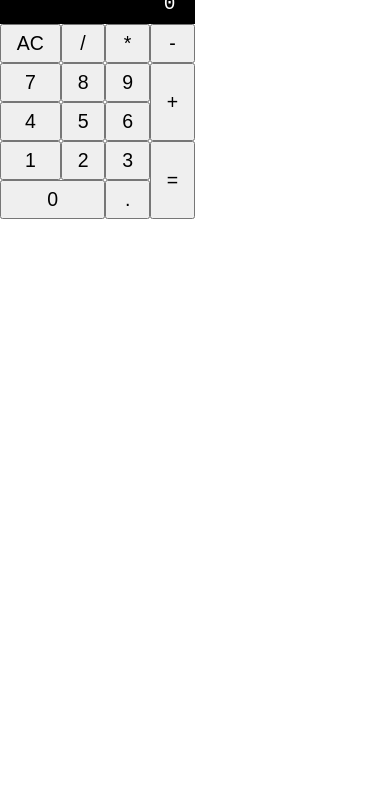
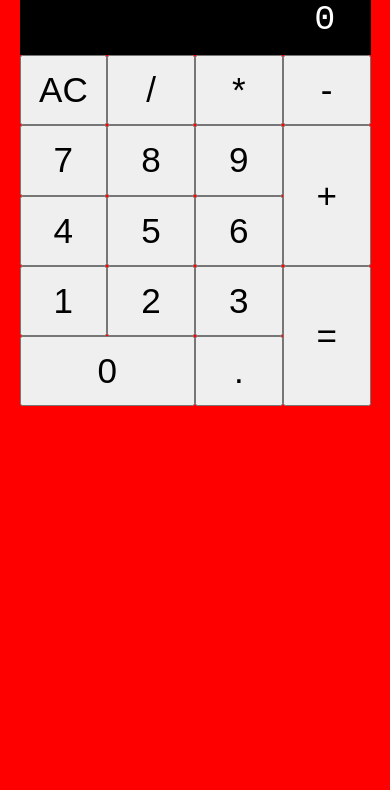
Before and after one commit to Roger-Heathcote/fac_calc, a plain HTML site: page index.html in a window 390 px wide. Shown: the part 52-842 px from the top of the page. Drawn offline with Linux system fonts and the light colour scheme.

Commit message:
Centered calc on screen. Added media query so we have separate portrait and landscape layouts. Updated plan.

```diff
--- a/index.css
+++ b/index.css
@@ -1,6 +1,8 @@
 html {
     box-sizing: border-box;
     font-size: 16px;
+    /* Width of calc must be set manually here */
+    --CALC-WIDTH: 90vw;
 }
 *, *:before, *:after {
     box-sizing: inherit;
@@ -17,9 +19,12 @@ img {
     max-width: 100%;
     height: auto;
 }
+button{
+    font-size: calc(var(--CALC-WIDTH)/10);
+}
 #calc{
-    --CALC-WIDTH: 50vw;
     width: var(--CALC-WIDTH);
+    margin: auto;
 }
 #display{
     background-color: black;
@@ -32,18 +37,48 @@ img {
     padding: 0em 1em 1em 0em;
 }
 #buttons {
-    height: var(--CALC-WIDTH);
     display: grid;
+    grid-auto-columns: 1fr;
     grid-auto-rows: 1fr;
-    grid-template-areas: "cl di mu su"
-    "se ei ni ad"
-    "fo fi si ad"
-    "on tw th eq"
-    "ze ze de eq";
 }
 #add { grid-area: ad; }
 #zero { grid-area: ze; }
 #equals { grid-area: eq; }
-button{
-    font-size: calc(var(--CALC-WIDTH)/10);
+#clear { grid-area: cl; }
+#divide { grid-area: di; }
+#multiply { grid-area: mu; }
+#subtract { grid-area: su; }
+#seven { grid-area: se; }
+#eight { grid-area: ei; }
+#nine { grid-area: ni; }
+#four { grid-area: fo; }
+#five { grid-area: fi; }
+#six { grid-area: si; }
+#one { grid-area: on; }
+#two { grid-area: tw; }
+#three { grid-area: th; }
+#decimal { grid-area: de; }
+
+
+@media all and (orientation:portrait) {
+    body {background-color: red;}
+    #buttons {
+        grid-template-areas: "cl di mu su"
+        "se ei ni ad"
+        "fo fi si ad"
+        "on tw th eq"
+        "ze ze de eq";
+        height: calc(var(--CALC-WIDTH));
+    }
 }
+@media all and (orientation:landscape) {
+    body {background-color: green;}
+    #buttons {
+        grid-template-areas:
+        "se ei ni su cl"
+        "fo fi si mu di"
+        "on tw th ad eq"
+        "ze ze de ad eq";
+        height: calc(var(--CALC-WIDTH)/2);
+    }
+}
```
Also changed, not shown: plan.txt.
